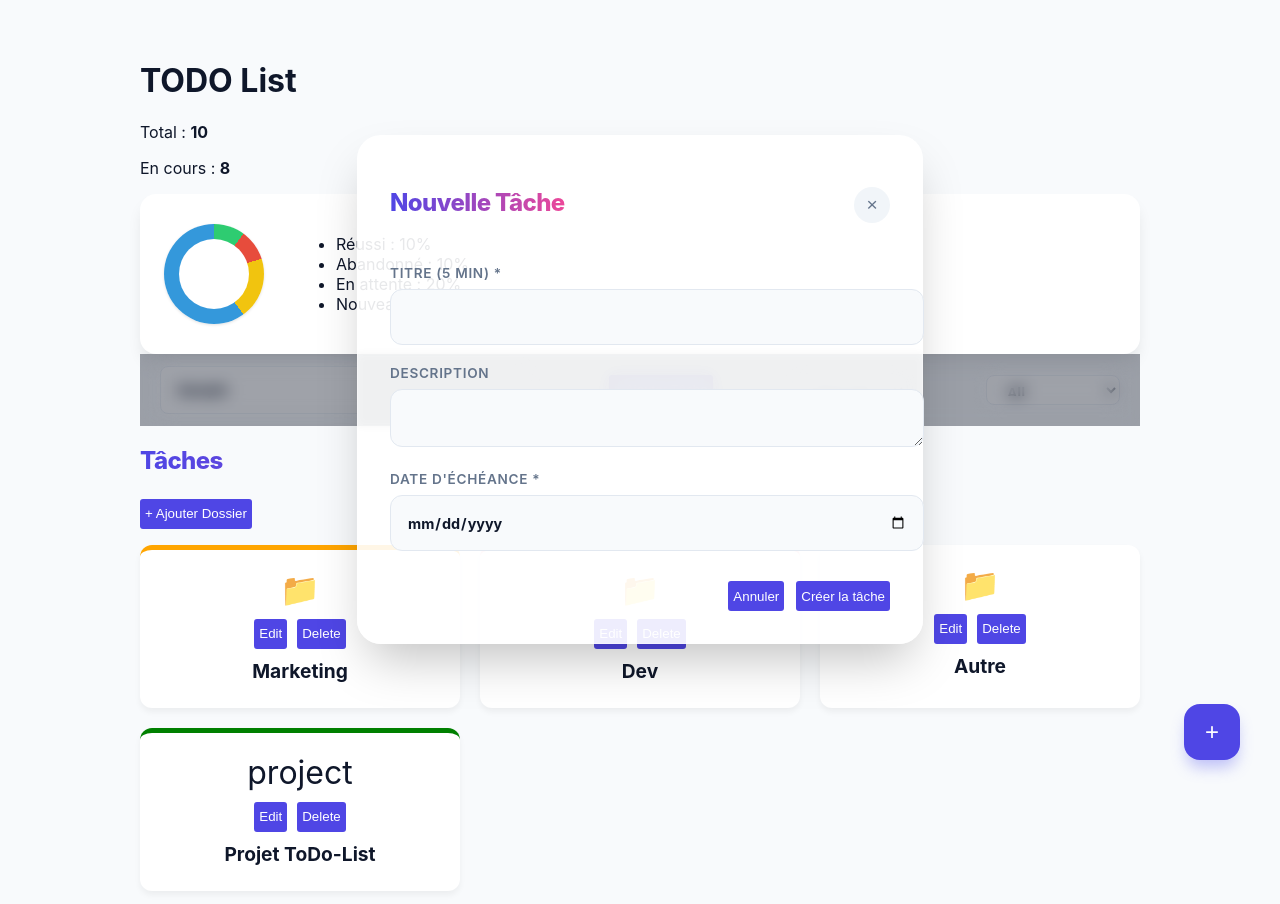
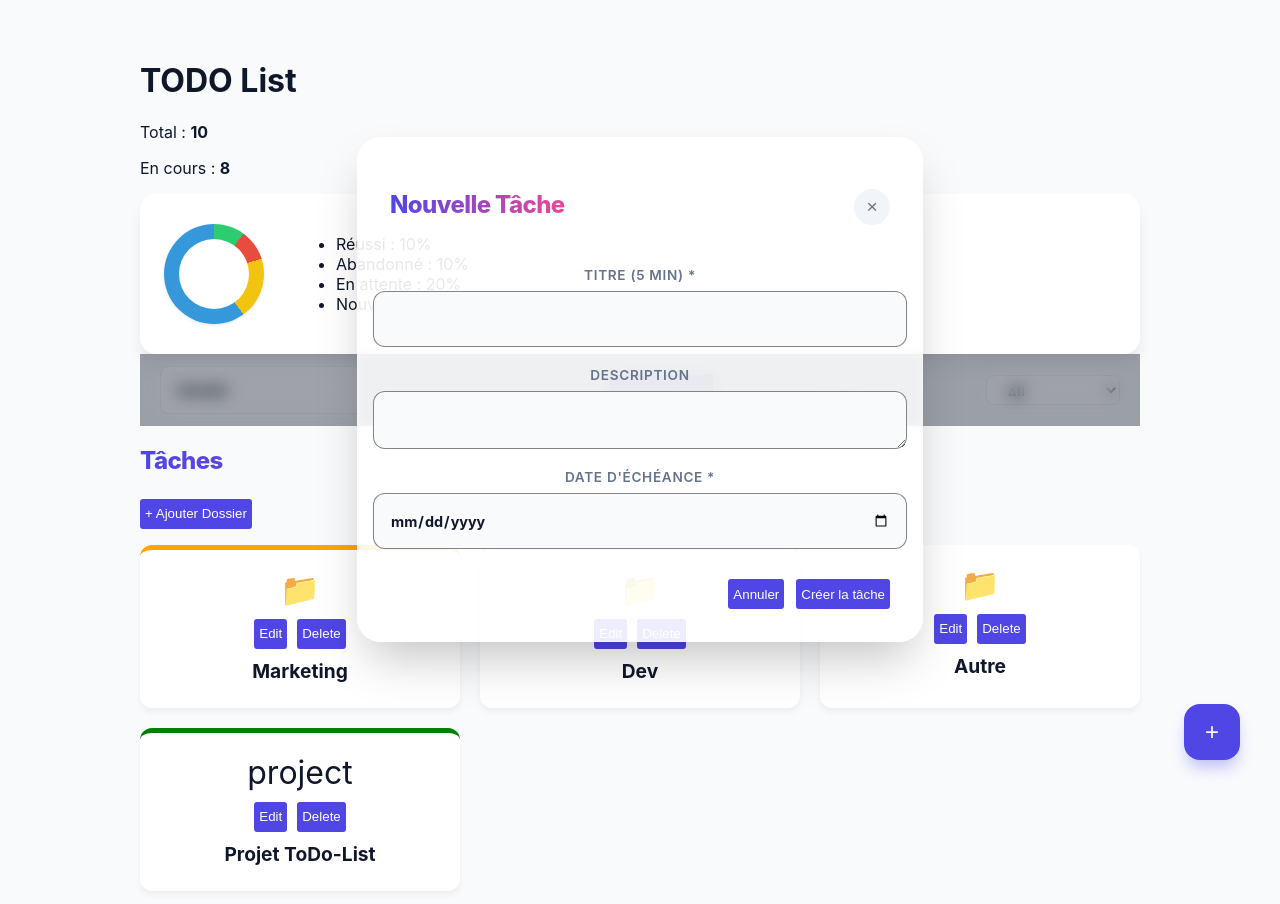
Before and after one commit to AHAMED-Nasser/ToDo_React, a React (Create React App) app in the folder app/: page / in a window 1280 px wide. Both pictures are taken after typing "Sample" into the empty fields and a click on the button "+ Ajouter Tâche". Shown: the top 904 px of the page. Built offline with nearby package versions, Linux system fonts and the light colour scheme.

Commit message:
réglage du style

```diff
--- a/app/src/components/FolderForm/FolderForm.css
+++ b/app/src/components/FolderForm/FolderForm.css
@@ -2,6 +2,13 @@
     display: flex;
     flex-direction: column;
     gap: 20px;
+}
+
+.form-group {
+    display: flex;
+    justify-content: center;
+    flex-direction: column;
+    align-items: center;
 }
 
 .form-group label {
@@ -18,7 +25,7 @@
     width: 100%;
     padding: 12px 16px;
     border-radius: 12px;
-    border: 1px solid #e2e8f0;
+    border: 1px solid rgba(0, 0, 0, 0.48);
     font-family: inherit;
     transition: all 0.2s;
     background: #f8fafc;
@@ -38,11 +45,24 @@
     margin-top: 10px;
 }
 
+.btn-cancel {
+    background-color: red;
+    transition: all 0.2s;
+}
+
+.btn-cancel:hover {
+    transform: translateY(-2px);
+    box-shadow: 0 4px 12px rgba(99, 102, 241, 0.3);
+}
+
 .btn-submit {
+    display: flex;
+    justify-content: center;
+    align-items: center;
     background: var(--primary);
     color: white;
     padding: 12px 24px;
-    border-radius: 12px;
+    border-radius: 3px;
     font-weight: 600;
     border: none;
     cursor: pointer;
@@ -50,7 +70,6 @@
 }
 
 .btn-submit:hover {
-    background: var(--primary-hover);
     transform: translateY(-2px);
     box-shadow: 0 4px 12px rgba(99, 102, 241, 0.3);
 }
--- a/app/src/components/UtilityBar/UtilityBar.js
+++ b/app/src/components/UtilityBar/UtilityBar.js
@@ -3,7 +3,7 @@ import './UtilityBar.css';
 import {AddTask} from "../AddTask/AddTask";
 import {SelectMode} from "../SelectMode/SelectMode";
 import {TaskFilter} from "../TaskFilter/TaskFilter";
-import {useState} from "react";
+import React, {useState} from "react";
 
 export function UtilityBar({onSearch, currentMode, onModeChange, onAddTask}) {
     const handleSearch = (value) => {
```
